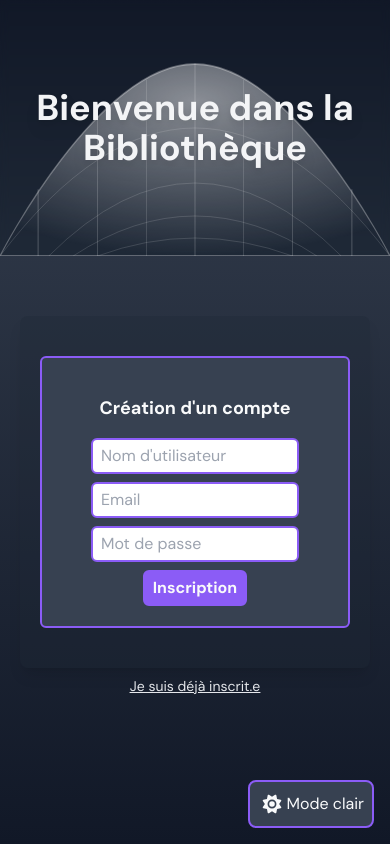
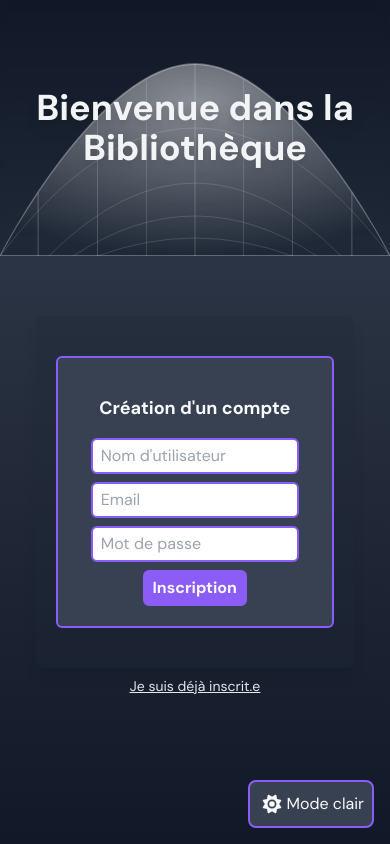
Before and after one commit to LLafforgue/bibliotheque-front, a React (Create React App) app: page / in a window 390 px wide. Built offline with nearby package versions, Linux system fonts and the light colour scheme.

Commit message:
#9 Ajustement responsives

```diff
--- a/src/components/Dome.jsx
+++ b/src/components/Dome.jsx
@@ -24,13 +24,13 @@ export default function Header() {
 
         {/* Lignes verticales */}
         {[
-          { d: "M100 256 V190", delay: 0.1 },
+          { d: "M100 256 V193", delay: 0.1 },
           { d: "M256 256 V118", delay: 0.3 },
           { d: "M384 256 V80", delay: 0.5 },
           { d: "M512 256 V64", delay: 0.7 },
           { d: "M640 256 V80", delay: 0.9 },
           { d: "M768 256 V118", delay: 1.1 },
-          { d: "M924 256 V190", delay: 1.3 },
+          { d: "M924 256 V193", delay: 1.3 },
         ].map((line, i) => {
           const strokeWidth = [2, 1.5, 1.2, 1, 1.2, 1.5, 2];
           return (
--- a/src/pages/accueil/Accueil.jsx
+++ b/src/pages/accueil/Accueil.jsx
@@ -15,7 +15,7 @@ function Accueil() {
   return (
     <div className='min-h-screen flex flex-col justify-beetwen items-center bg-gradient-to-b from-blue-50 dark:from-gray-700 to-blue-400 dark:to-gray-900 transition-colors duration-500'>
         <Dome/>
-        <div className='w-full mt-10 p-5 flex flex-col justify-center items-center [perspective:1000px]'>
+        <div className='w-11/12 md:w-3/4 lg:w-1/2 max-w-[500px] mt-10 p-5 flex flex-col justify-center items-center [perspective:1000px]'>
           <motion.div
             animate={{ rotateY: mode === 'login' ? 0 : 180 }}
             transition={{ duration: 0.8, ease: "easeInOut" }}
```
